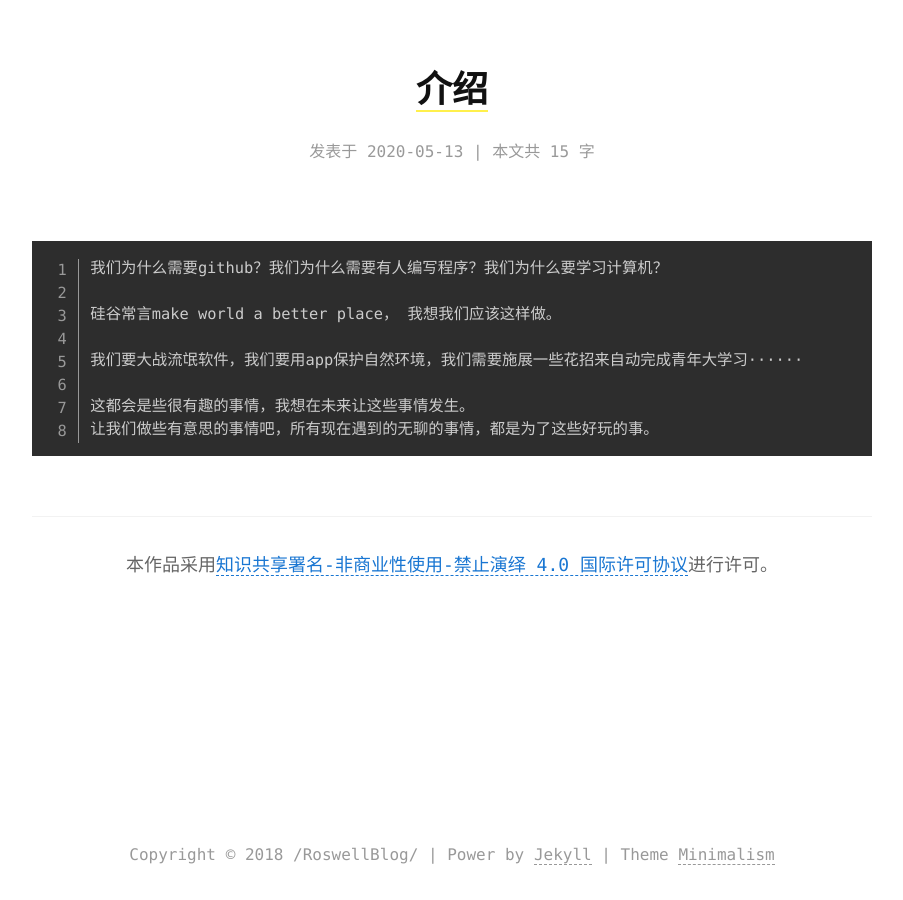
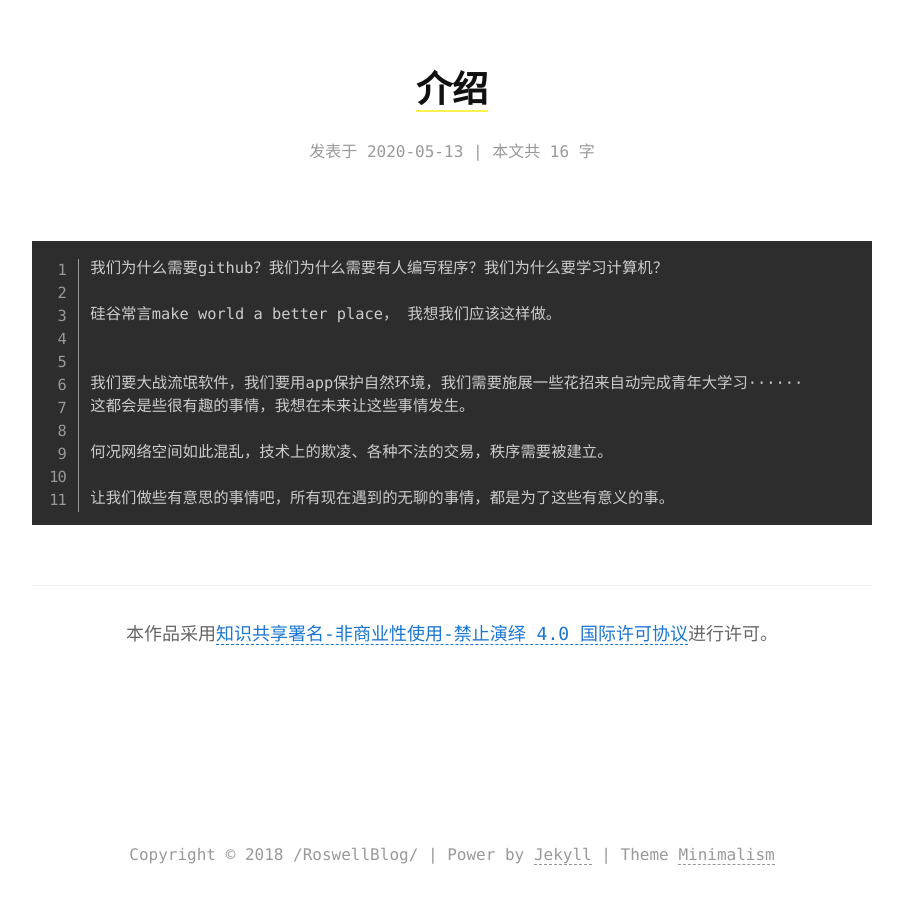
Before and after one commit to Roswellii/roswellii.github.io, a Jekyll site: the page built from _posts/2020-05-13-介绍-2020.md, in a window 1280 px wide. Shown: the whole page, without its empty margins (188-1091 px from the left). Built offline with Jekyll 4.4.1, drawn with Linux system fonts in a browser that asks for light colours.

Commit message:
Update 2020-05-13-介绍-2020.md

```diff
--- a/_posts/2020-05-13-介绍-2020.md
+++ b/_posts/2020-05-13-介绍-2020.md
@@ -14,7 +14,10 @@ tags:                               #标签
 
     硅谷常言make world a better place， 我想我们应该这样做。
 
+
     我们要大战流氓软件，我们要用app保护自然环境，我们需要施展一些花招来自动完成青年大学习······
+    这都会是些很有趣的事情，我想在未来让这些事情发生。
 
-    这都会是些很有趣的事情，我想在未来让这些事情发生。
-    让我们做些有意思的事情吧，所有现在遇到的无聊的事情，都是为了这些好玩的事。
+    何况网络空间如此混乱，技术上的欺凌、各种不法的交易，秩序需要被建立。
+
+    让我们做些有意思的事情吧，所有现在遇到的无聊的事情，都是为了这些有意义的事。
```
